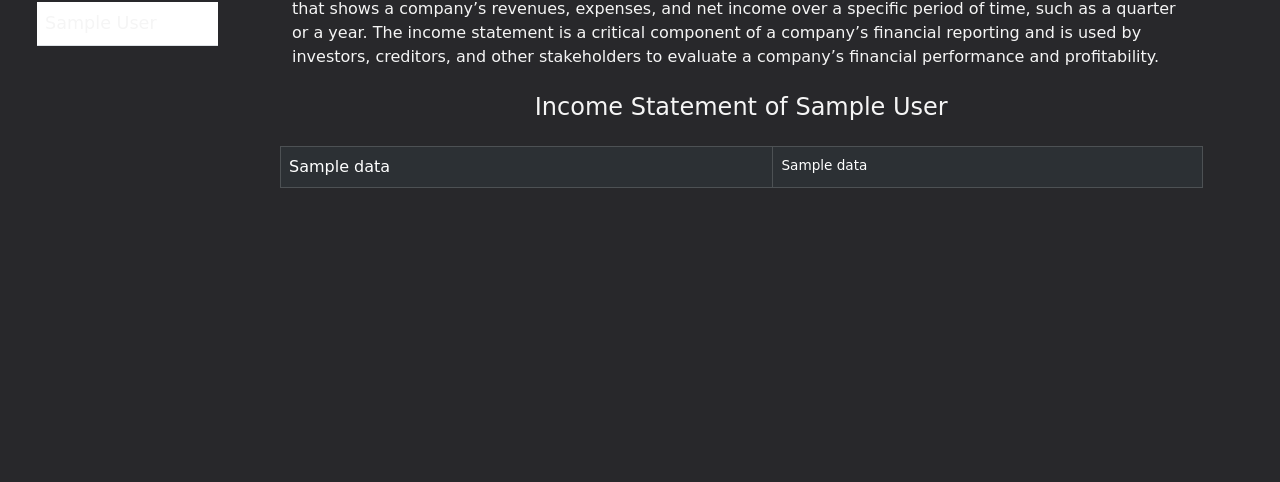
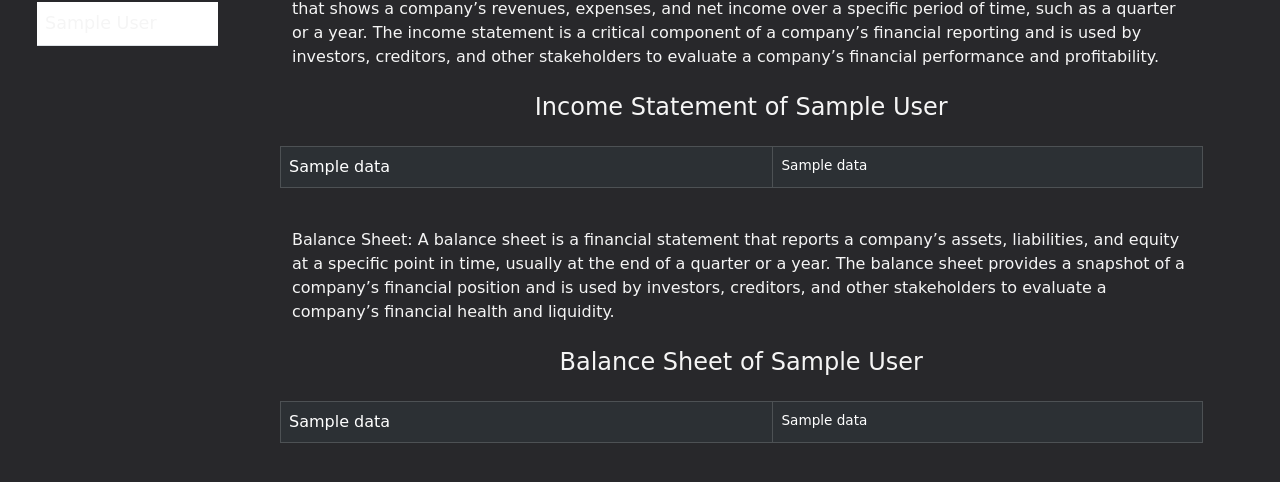
Before and after one commit to Ayush-Patel15/Analysis-Comparison_of_finacial_statements, a Flask app: page /home in a window 1280 px wide. Shown: the part 203-685 px from the top of the page. Run offline with Flask 3, Linux system fonts and the light colour scheme; a database or web service that is not in the repository returns one stand-in record (values such as "Sample title"); some web fonts are replaced.

Commit message:
Added balance sheet section to the webpage

```diff
--- a/src/app.py
+++ b/src/app.py
@@ -22,10 +22,12 @@ def home_page_function():
     else:
         code = "AE13"
     income_statement = db["income_statements"].find_one({"code": code})
+    balance_sheet = db["balance_sheets"].find_one({"code": code})
+    stock_name = income_statement["full_name"]
     income_statement_data = income_statement["data"]
-    stock_name = income_statement["full_name"]
+    balance_sheet_data = balance_sheet["data"]
     return render_template("home.html", stocks_list=stocks_list, income_statement_data=income_statement_data,
-                            stock_name=stock_name)
+                            stock_name=stock_name, balance_sheet_data=balance_sheet_data)
 
 
 if __name__ == "__main__":
--- a/src/templates/home.html
+++ b/src/templates/home.html
@@ -65,16 +65,19 @@
                             <button class="btn btn-success ">Balance Sheet</button>
                         </div>
                     </div>
-                    <div class="row description">
-                        <span>Income statement: An income statement, also known as a profit and loss
-                            statement, is a financial statement that shows a company’s revenues, expenses, and
-                            net income over a specific period of time, such as a quarter or a year. The income
-                            statement is a critical component of a company’s financial reporting and is used by
-                            investors, creditors, and other stakeholders to evaluate a company’s financial
-                            performance and profitability.</span>
-                    </div>
-                    <div class="row mt-4 mb-4 table_data" id="tableData">
-                        <h4 class="text-center mb-4">Income Statement of {{ stock_name }}</h4>
+                    <!-- Income statement Table -->
+                    <div class="row mt-4 mb-4 income_statement" id="incomeStatement">
+                        <div class="decscription">
+                            <span>
+                                Income statement: An income statement, also known as a profit and loss
+                                statement, is a financial statement that shows a company’s revenues, expenses, and
+                                net income over a specific period of time, such as a quarter or a year. The income
+                                statement is a critical component of a company’s financial reporting and is used by
+                                investors, creditors, and other stakeholders to evaluate a company’s financial
+                                performance and profitability.
+                            </span>
+                        </div>
+                        <h4 class="text-center mt-4 mb-4">Income Statement of {{ stock_name }}</h4>
                         <table class="table table-bordered table-dark table-striped table-hover">
                             <tbody>
                                 {% for key in income_statement_data %}
@@ -95,6 +98,38 @@
                             </tbody>
                         </table>
                     </div>
+                    <!-- balance sheet table -->
+                    <div class="row mt-4 mb-4 balance_sheet" id="balanceSheet">
+                        <div class="decscription">
+                            <span>
+                                Balance Sheet: A balance sheet is a financial statement that reports a
+                                company’s assets, liabilities, and equity at a specific point in time, usually at the end
+                                of a quarter or a year. The balance sheet provides a snapshot of a company’s financial
+                                position and is used by investors, creditors, and other stakeholders to evaluate a
+                                company’s financial health and liquidity.
+                            </span>
+                        </div>
+                        <h4 class="text-center mt-4 mb-4">Balance Sheet of {{ stock_name }}</h4>
+                        <table class="table table-bordered table-dark table-striped table-hover">
+                            <tbody>
+                                {% for key in balance_sheet_data %}
+                                    {% if key == "YEARS" %}
+                                        <th style="width: 25%;"></th>
+                                        {% for year in balance_sheet_data[key] %}
+                                            <th>{{ year }}</th>
+                                        {% endfor %}
+                                    {% else %}
+                                        <tr>
+                                            <td>{{ key }}</td>
+                                            {% for value in balance_sheet_data[key] %}
+                                                <td class="value">{{ value }}</td>
+                                            {% endfor %}
+                                        </tr>
+                                    {% endif %}
+                                {% endfor %}
+                            </tbody>
+                        </table>
+                    </div>
                 </div>
             </div>
         </div>
```
